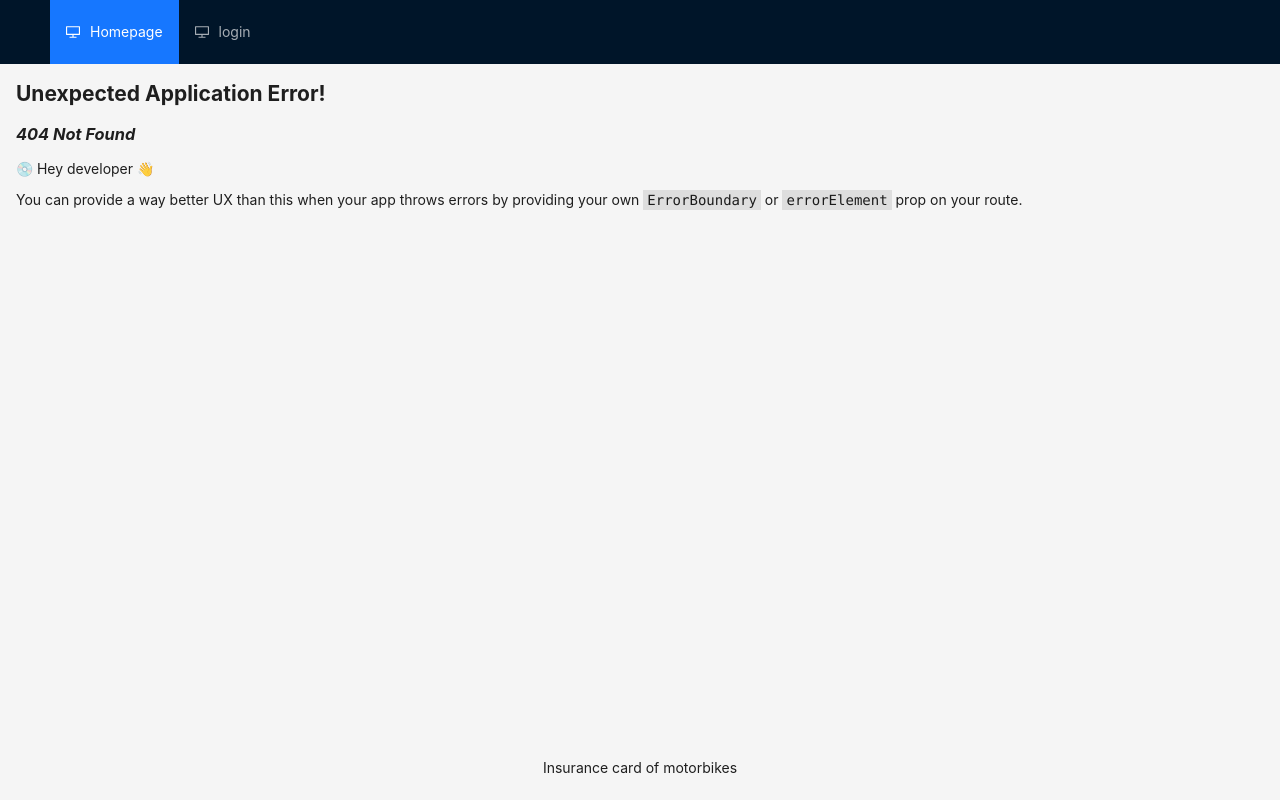
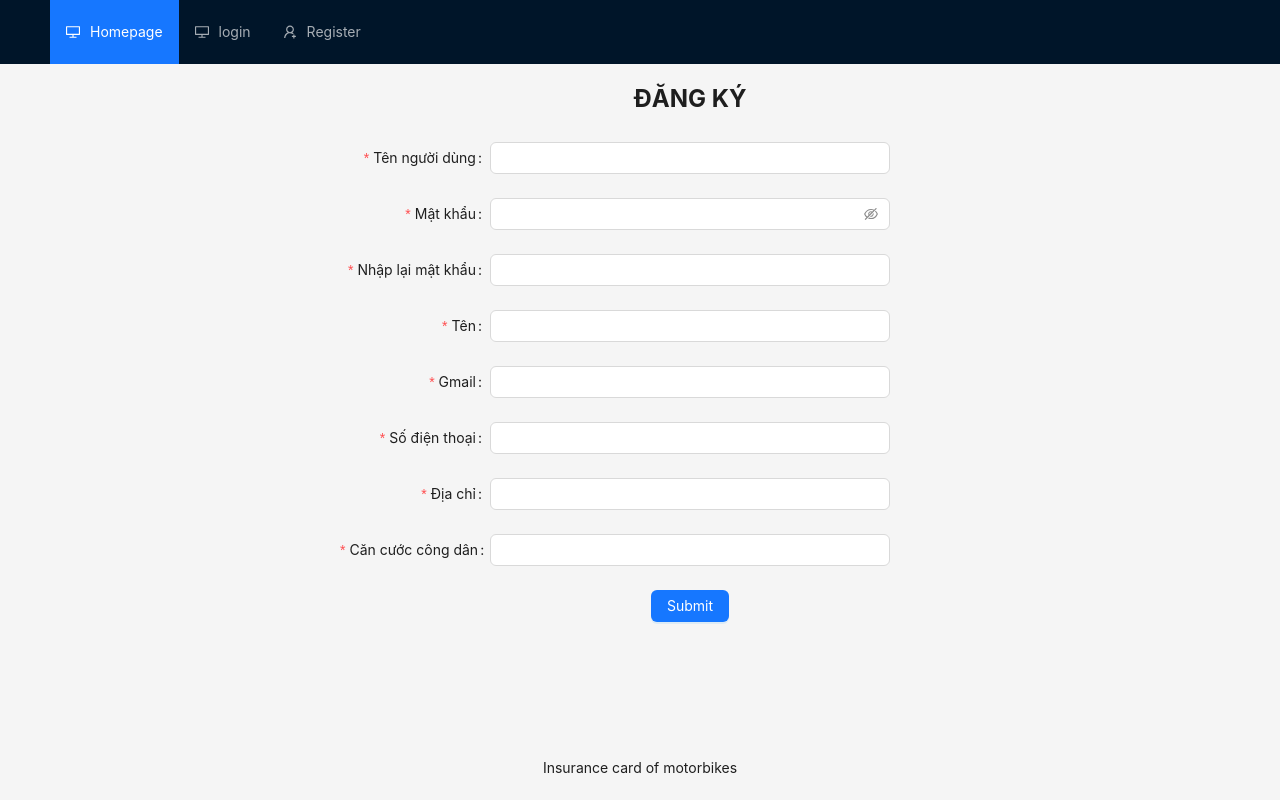
Before and after one commit to Annthe160639/FE_InsuranceCard, a React (Create React App) app: page /customer/register in a window 1280 px wide. Before the commit this address had no page. Built offline with nearby package versions, Linux system fonts and the light colour scheme.

Commit message:
Add register screen

```diff
--- a/src/App.js
+++ b/src/App.js
@@ -8,8 +8,9 @@ import {
 } from "react-router-dom";
 import { Layout, Menu } from "antd";
 import React, { useCallback, useState, useEffect } from "react";
-import { DesktopOutlined } from "@ant-design/icons";
+import { DesktopOutlined, UserAddOutlined } from "@ant-design/icons";
 import LoginScreen from "./screens/LoginScreen";
+import RegisterScreen from "./screens/RegisterScreen";
 const { Header, Content, Footer } = Layout;
 
 const router = createBrowserRouter([
@@ -25,6 +26,10 @@ const router = createBrowserRouter([
     path: "/login",
     element: <LoginScreen />,
   },
+  {
+    path: "/customer/register",
+    element: <RegisterScreen />,
+  },
 ]);
 
 export default function App() {
@@ -39,8 +44,9 @@ export default function App() {
   console.log(router)
 
   const items = [
-    getItem("home", <a href="home">Homepage</a>, <DesktopOutlined />),
-    getItem("login", <a href="login">login</a>, <DesktopOutlined />),
+    getItem("home", <a href="/home">Homepage</a>, <DesktopOutlined />),
+    getItem("login", <a href="/login">login</a>, <DesktopOutlined />),
+    getItem("register", <a href="/customer/register">Register</a>, <UserAddOutlined />),
   ];
 
   return (
--- a/src/screens/LoginScreen.js
+++ b/src/screens/LoginScreen.js
@@ -1,12 +1,35 @@
 import React from "react";
-import { Button } from "antd";
-
+import { Button, Form, Upload } from "antd";
+import { PlusOutlined } from "@ant-design/icons";
 const LoginScreen = () => {
-
   return (
-    <Button type="primary">
-      aaa
-    </Button>
+    <Form
+      labelCol={{
+        span: 4,
+      }}
+      wrapperCol={{
+        span: 14,
+      }}
+      layout="horizontal"
+      style={{
+        maxWidth: 600,
+      }}
+    >
+      <Form.Item label="Upload" valuePropName="fileList">
+        <Upload action="/upload.do" listType="picture-card">
+          <div>
+            <PlusOutlined />
+            <div
+              style={{
+                marginTop: 8,
+              }}
+            >
+              Upload
+            </div>
+          </div>
+        </Upload>
+      </Form.Item>
+    </Form>
   );
 };
 
--- a/src/screens/RegisterScreen.js
+++ b/src/screens/RegisterScreen.js
@@ -1,9 +1,161 @@
-import React from "react";
+import { Button, Checkbox, Form, Input } from "antd";
+const onFinish = (values) => {
+  console.log("Success:", values);
+};
+const onFinishFailed = (errorInfo) => {
+  console.log("Failed:", errorInfo);
+};
 
 const RegisterScreen = () => {
-    return (
-        <h1>Register Screen</h1>
-    )
-}
+  return (
+    <div>
+      <Form
+        name="basic"
+        labelCol={{
+          span: 6,
+        }}
+        wrapperCol={{
+          span: 16,
+        }}
+        style={{
+          maxWidth: 600,
+          margin: "auto",
+          textAlign: "center",
+        }}
+        initialValues={{
+          remember: true,
+        }}
+        onFinish={onFinish}
+        onFinishFailed={onFinishFailed}
+        autoComplete="off"
+      >
+        <Form.Item
+          wrapperCol={{
+            span: 16,
+            offset: 6,
+          }}
+        >
+          <h1
+            style={{
+              fontSize: 24,
+              marginBottom: '0px'
+            }}
+          >
+            ĐĂNG KÝ
+          </h1>
+        </Form.Item>
 
-export default RegisterScreen
+        <Form.Item
+          label="Tên người dùng"
+          name="username"
+          rules={[
+            {
+              required: true,
+              message: "Hãy nhập tên người dùng!",
+            },
+          ]}
+        >
+          <Input />
+        </Form.Item>
+
+        <Form.Item
+          label="Mật khẩu"
+          name="password"
+          rules={[
+            {
+              required: true,
+              message: "Hãy nhập mật khẩu!",
+            },
+          ]}
+        >
+          <Input.Password />
+        </Form.Item>
+        <Form.Item
+          label="Nhập lại mật khẩu"
+          name="password2"
+          rules={[
+            {
+              required: true,
+              message: "Hãy nhập lại mật khẩu!",
+            },
+          ]}
+        >
+          <Input />
+        </Form.Item>
+        <Form.Item
+          label="Tên"
+          name="name"
+          rules={[
+            {
+              required: true,
+              message: "Hãy nhập tên của bạn!",
+            },
+          ]}
+        >
+          <Input />
+        </Form.Item>
+        <Form.Item
+          label="Gmail"
+          name="gmail"
+          rules={[
+            {
+              required: true,
+              message: "Hãy nhập gmail của bạn!",
+            },
+          ]}
+        >
+          <Input />
+        </Form.Item>
+        <Form.Item
+          label="Số điện thoại"
+          name="phone"
+          rules={[
+            {
+              required: true,
+              message: "Hãy nhập số điện thoại của bạn!",
+            },
+          ]}
+        >
+          <Input />
+        </Form.Item>
+        <Form.Item
+          label="Địa chỉ"
+          name="address"
+          rules={[
+            {
+              required: true,
+              message: "Hãy nhập địa chỉ của bạn!",
+            },
+          ]}
+        >
+          <Input />
+        </Form.Item>
+        <Form.Item
+          label="Căn cước công dân"
+          name="ci"
+          rules={[
+            {
+              required: true,
+              message: "Hãy nhập số căn cước công dân của bạn!",
+            },
+          ]}
+        >
+          <Input />
+        </Form.Item>
+
+        <Form.Item
+          wrapperCol={{
+            offset: 6,
+            span: 16,
+          }}
+        >
+          <Button type="primary" htmlType="submit">
+            Submit
+          </Button>
+        </Form.Item>
+      </Form>
+    </div>
+  );
+};
+
+export default RegisterScreen;
```
